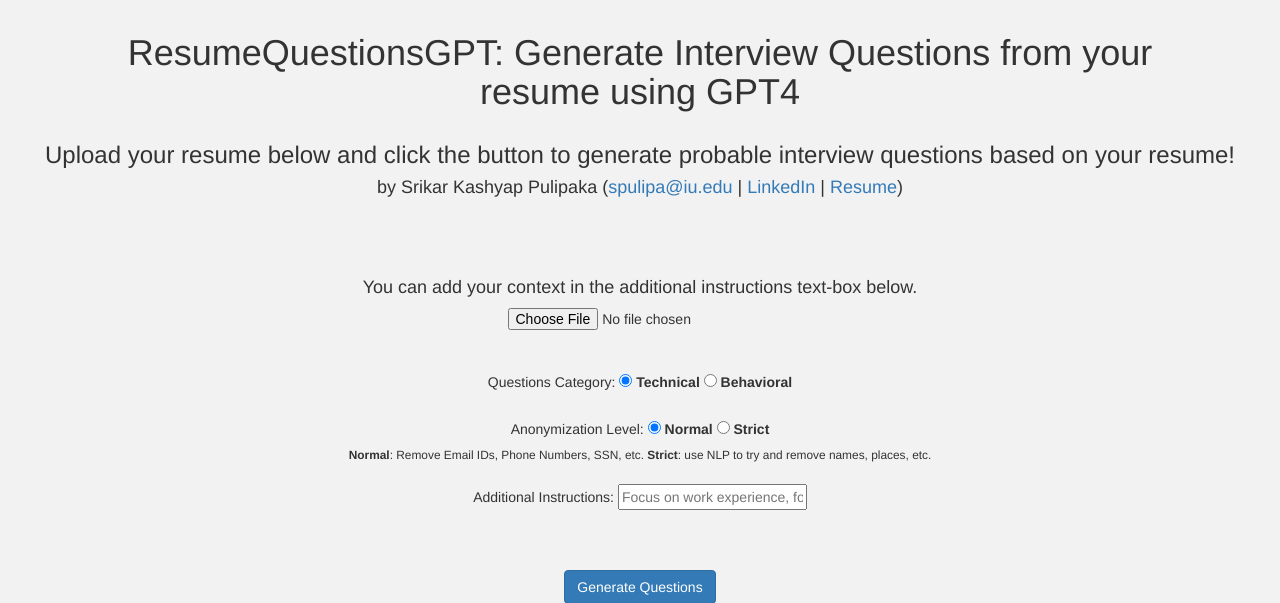
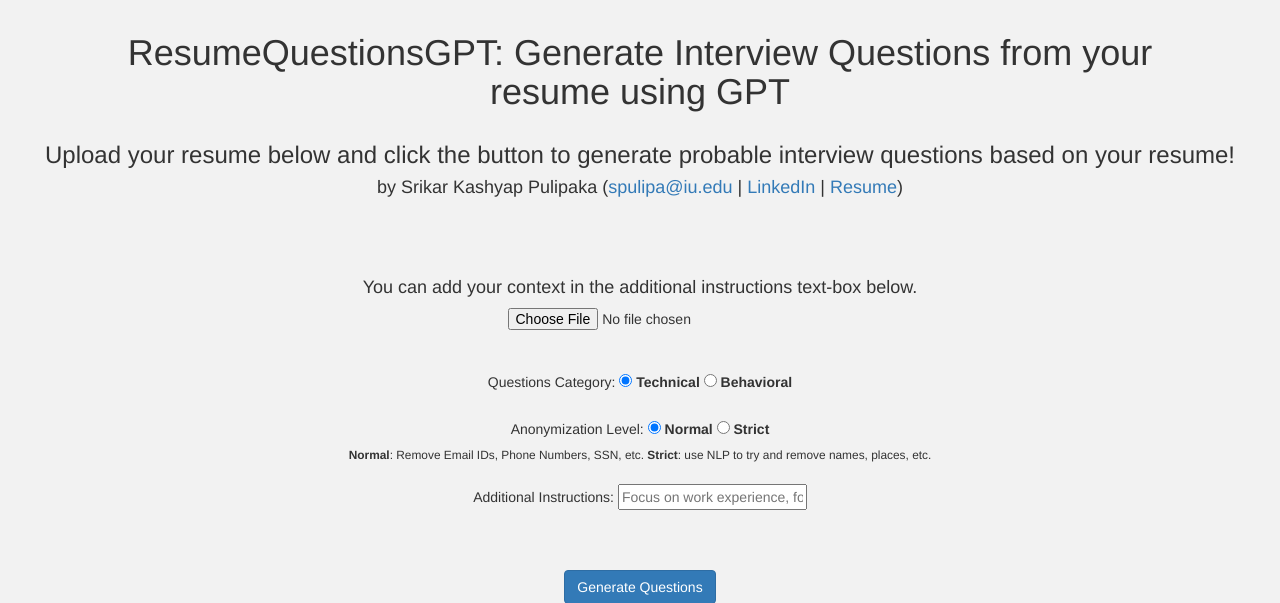
Before and after one commit to SrikarKashyap/ResumeQuestionsGPT, a Flask app: page / in a window 1280 px wide. Shown: the top 603 px of the page. Run offline with Flask 3, Linux system fonts and the light colour scheme; some libraries are stand-ins or nearby versions.

Commit message:
downgrade to 3.5turbo due to ridiculous processing times of gpt4

```diff
--- a/app.py
+++ b/app.py
@@ -144,7 +144,7 @@ Answer MUST be in JSON format with the following structure:
         answer = {"questions": []}
         return flask.render_template('index.html', error=True)
     end_gpt = time.time()
-    durations['GPT4 API Request'] = round(end_gpt - start_gpt, 3)
+    durations['GPT API Request'] = round(end_gpt - start_gpt, 3)
     return flask.render_template('questions.html', questions=dict(answer)['questions'], durations=durations)
 
 
--- a/templates/index.html
+++ b/templates/index.html
@@ -17,7 +17,7 @@
         </script>
         <meta charset="utf-8">
         <meta http-equiv="X-UA-Compatible" content="IE=edge">
-        <title>Resume --> Interview Questions using GPT4</title>
+        <title>Resume --> Interview Questions using GPT</title>
         <meta name="description" content="">
         <meta name="viewport" content="width=device-width, initial-scale=1">
         <link rel="stylesheet" href="">
@@ -81,7 +81,7 @@
         <div class="col-md-1">
         </div>
         <div class="col-md-10" id="content">
-        <h1>ResumeQuestionsGPT: Generate Interview Questions from your resume using GPT4</h1>
+        <h1>ResumeQuestionsGPT: Generate Interview Questions from your resume using GPT</h1>
         </div>
         <div class="col-md-1">
         </div>
--- a/templates/questions.html
+++ b/templates/questions.html
@@ -47,7 +47,7 @@
         <div class="container">
             <div class="jumbotron">
                 <h1>ResumeQuestionsGPT: Probable Questions</h1>
-                <p>Based on your resume, GPT4 has generated the following probable questions that you may be asked in an interview.</p>
+                <p>Based on your resume, GPT has generated the following probable questions that you may be asked in an interview.</p>
             </div>
             <div class="row">
                 <div class="col-sm-12">
```
Also changed, not shown: 1 other file.
